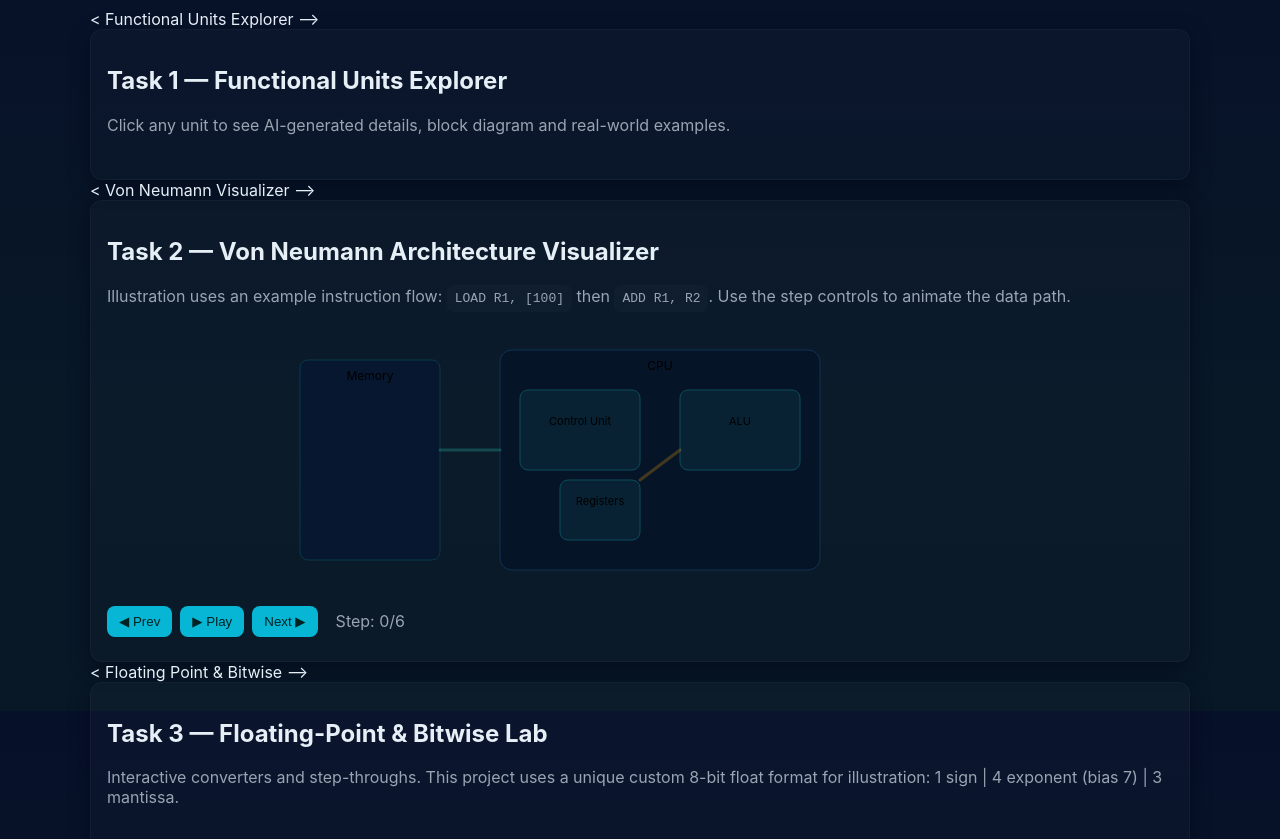
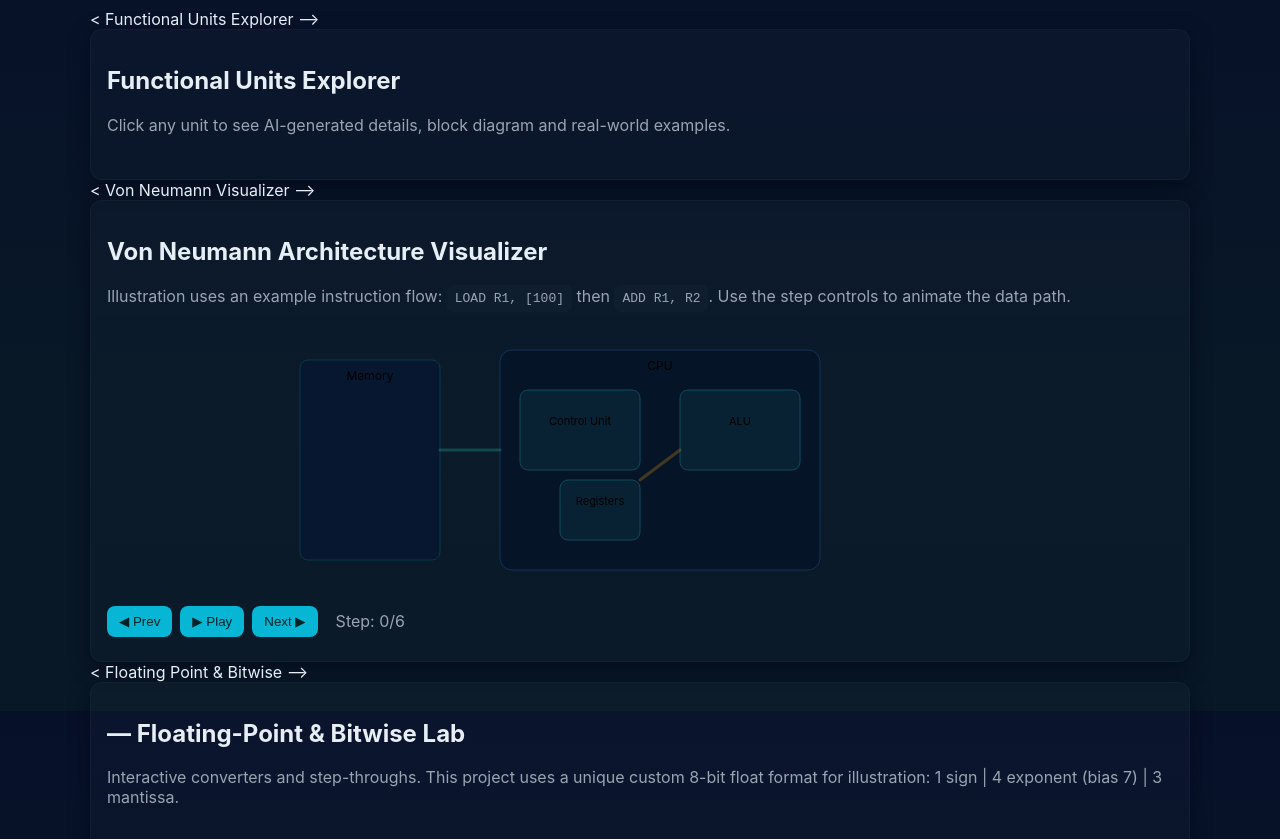
Before and after one commit to tanishakasaudhan59/computer-architecture-explorer, a plain HTML site: page index.html in a window 1280 px wide. Shown: the part 89-928 px from the top of the page. Drawn offline with Linux system fonts and the light colour scheme.

Commit message:
Update index.html

```diff
--- a/index.html
+++ b/index.html
@@ -44,7 +44,7 @@
 
     < Functional Units Explorer -->
     <section class="card wide">
-      <h2>Task 1 — Functional Units Explorer</h2>
+      <h2> Functional Units Explorer</h2>
       <p class="muted">Click any unit to see AI-generated details, block diagram and real-world examples.</p>
       <div class="cards-grid" id="units"></div>
 
@@ -53,7 +53,7 @@
 
     < Von Neumann Visualizer -->
     <section class="card half">
-      <h2>Task 2 — Von Neumann Architecture Visualizer</h2>
+      <h2> Von Neumann Architecture Visualizer</h2>
       <p class="muted">Illustration uses an example instruction flow: <span class="chip">LOAD R1, [100]</span> then <span class="chip">ADD R1, R2</span>. Use the step controls to animate the data path.</p>
       <div class="svgwrap">
         <!-- SVG diagram -->
@@ -99,7 +99,7 @@
 
     < Floating Point & Bitwise -->
     <section class="card half">
-      <h2>Task 3 — Floating-Point & Bitwise Lab</h2>
+      <h2>— Floating-Point & Bitwise Lab</h2>
       <p class="muted">Interactive converters and step-throughs. This project uses a unique custom 8-bit float format for illustration: 1 sign | 4 exponent (bias 7) | 3 mantissa.</p>
 
       <div style="display:flex;gap:12px;flex-wrap:wrap">
```
